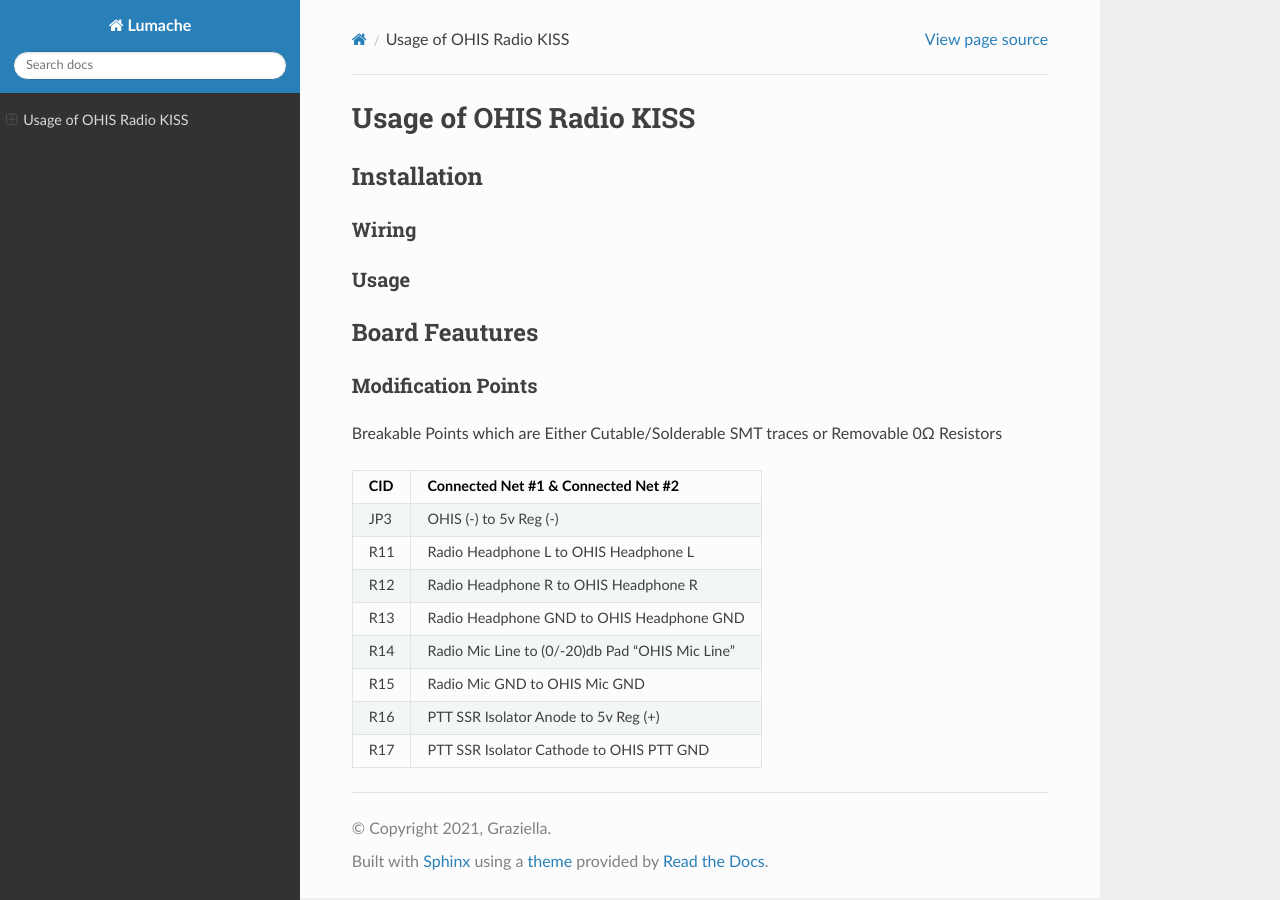
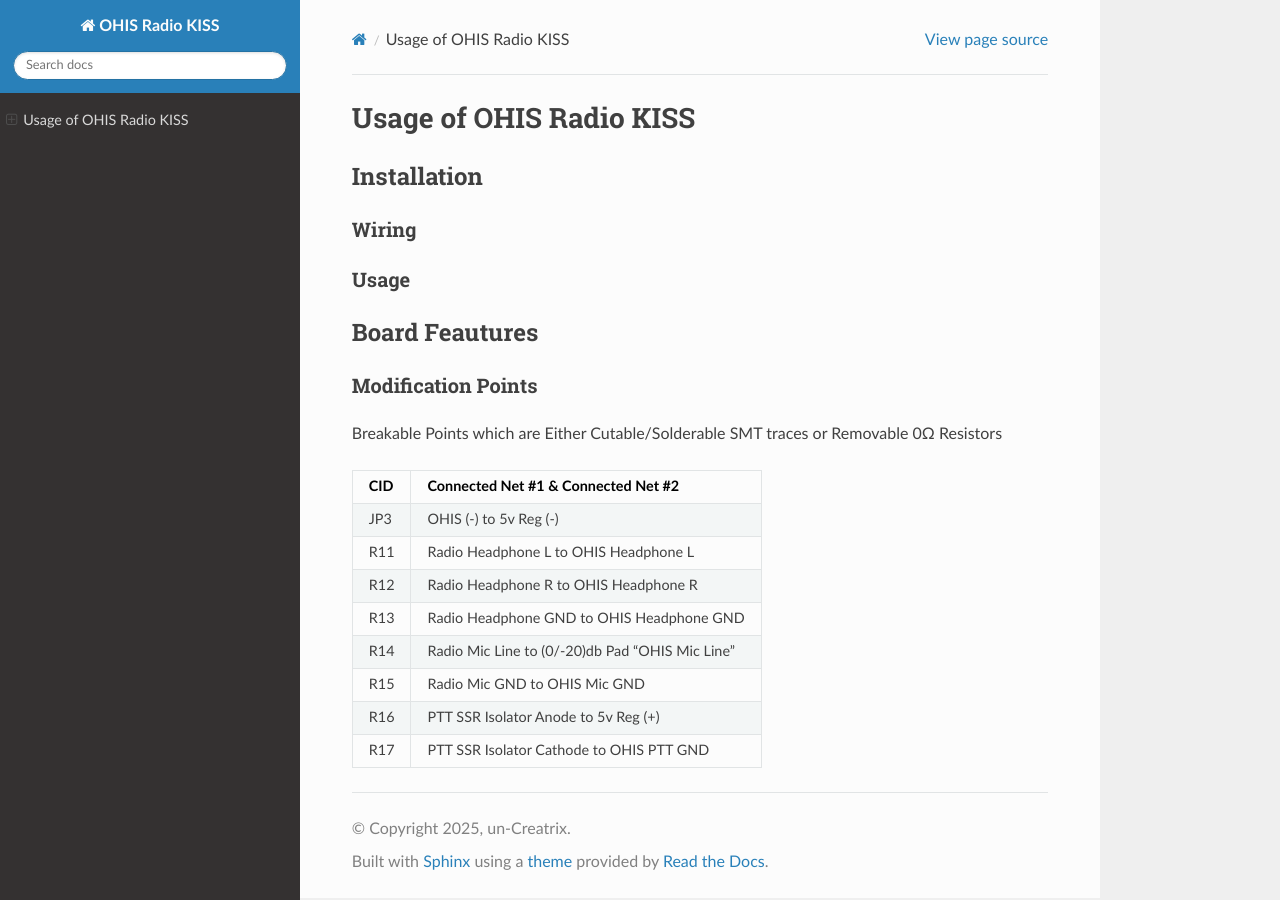
Before and after one commit to un-creatrix/OHIS-Radio_KISS, a Sphinx documentation site: the page built from docs/source/index.rst, in a window 1280 px wide. Built offline with Sphinx 7.4.7 and the Read the Docs theme 3.1.0, drawn with Linux system fonts in a browser that asks for light colours.

Commit message:
Update conf.py

```diff
--- a/docs/source/conf.py
+++ b/docs/source/conf.py
@@ -2,8 +2,8 @@
 
 # -- Project information
 
-project = 'Lumache'
-copyright = '2021, Graziella'
+project = 'OHIS Radio KISS'
+copyright = '2025, un-Creatrix'
 author = 'Graziella'
 
 release = '0.1'
```
